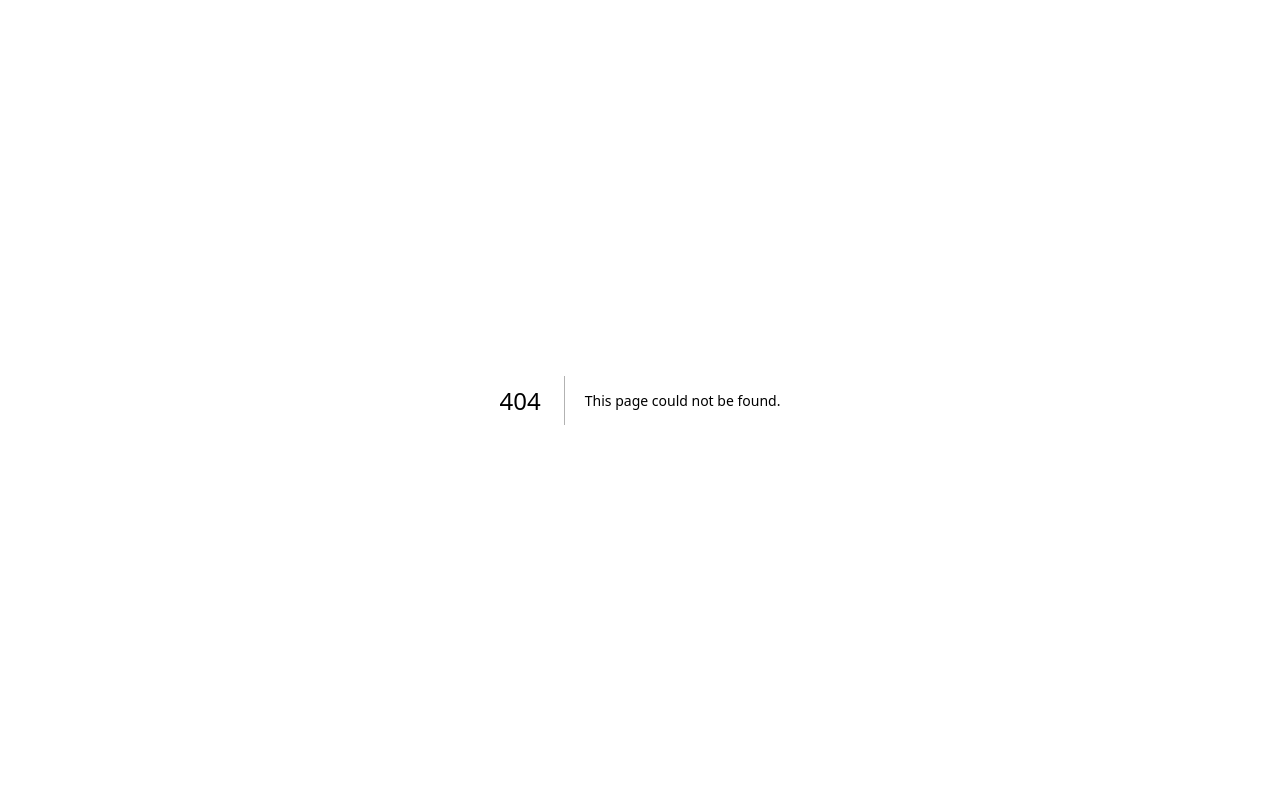
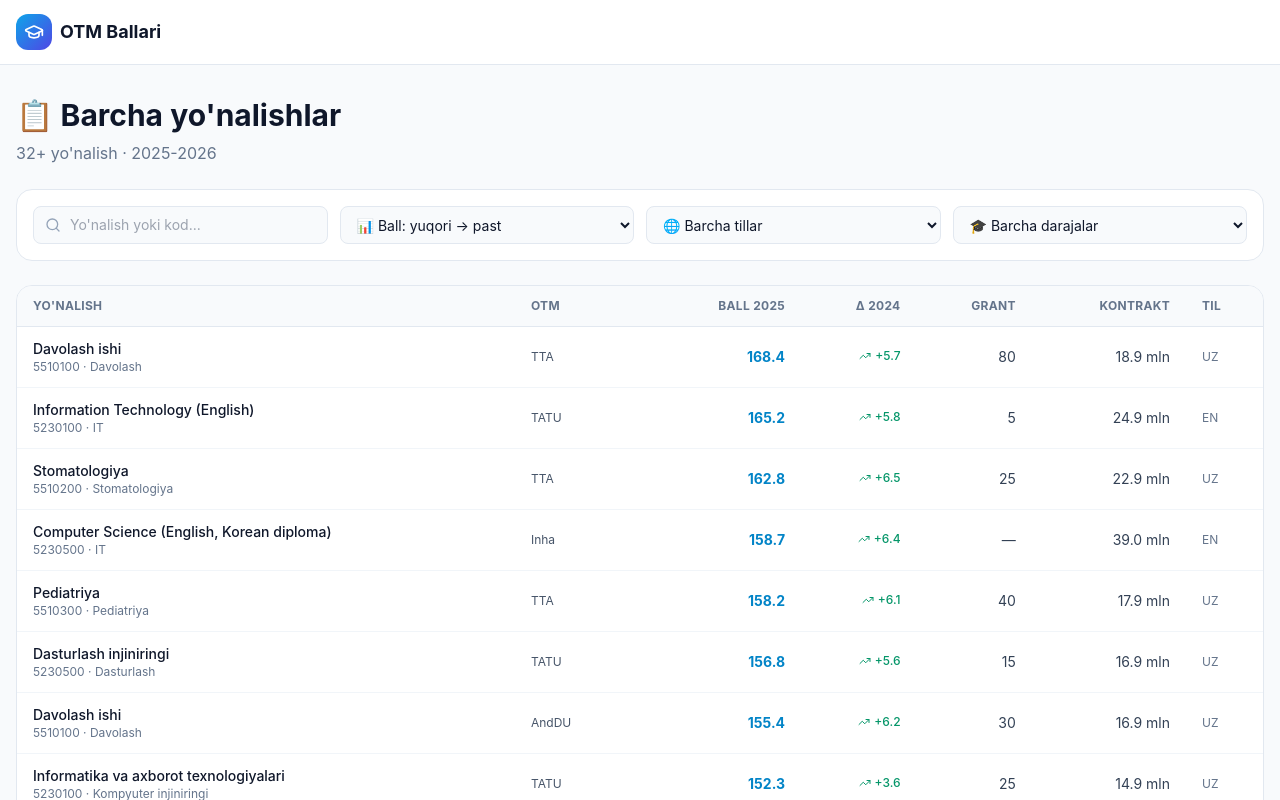
Before and after one commit to KRYZENSYS/otm-kirish-ballari, a Next.js app: page /directions in a window 1280 px wide. Before the commit this address had no page. Shown: the top 800 px of the page. Built offline with nearby package versions, Linux system fonts and the light colour scheme.

Commit message:
Directions page

```diff
--- /dev/null
+++ b/app/directions/page.tsx
@@ -0,0 +1,140 @@
+"use client";
+
+import { useMemo, useState } from "react";
+import Link from "next/link";
+import { Search, ArrowUpDown, GraduationCap, TrendingUp, TrendingDown } from "lucide-react";
+import { directions } from "@/lib/data/directions";
+import { getUniversity } from "@/lib/data/universities";
+
+export default function DirectionsPage() {
+  const [query, setQuery] = useState("");
+  const [sort, setSort] = useState<"score" | "price" | "code">("score");
+  const [dir, setDir] = useState<"asc" | "desc">("desc");
+  const [language, setLanguage] = useState<string>("all");
+  const [degree, setDegree] = useState<string>("all");
+
+  const filtered = useMemo(() => {
+    let list = [...directions];
+    if (query) {
+      const q = query.toLowerCase();
+      list = list.filter(
+        (d) => d.name.toLowerCase().includes(q) || d.code.includes(q) || d.faculty.toLowerCase().includes(q)
+      );
+    }
+    if (language !== "all") list = list.filter((d) => d.language === language);
+    if (degree !== "all") list = list.filter((d) => d.degree === degree);
+
+    list.sort((a, b) => {
+      let av: number, bv: number;
+      if (sort === "score") { av = a.passingScore2025; bv = b.passingScore2025; }
+      else if (sort === "price") { av = a.contractPrice2025; bv = b.contractPrice2025; }
+      else { av = parseInt(a.code); bv = parseInt(b.code); }
+      return dir === "asc" ? av - bv : bv - av;
+    });
+    return list;
+  }, [query, sort, dir, language, degree]);
+
+  return (
+    <div className="min-h-screen bg-slate-50">
+      <header className="border-b border-slate-200 bg-white">
+        <div className="container mx-auto flex h-16 items-center px-4">
+          <Link href="/" className="flex items-center gap-2">
+            <div className="flex h-9 w-9 items-center justify-center rounded-xl bg-gradient-to-br from-brand-500 to-indigo-600 text-white">
+              <GraduationCap className="h-5 w-5" />
+            </div>
+            <span className="text-lg font-bold">OTM Ballari</span>
+          </Link>
+        </div>
+      </header>
+
+      <div className="container mx-auto px-4 py-8">
+        <h1 className="mb-2 text-3xl font-bold">📋 Barcha yo'nalishlar</h1>
+        <p className="mb-6 text-slate-500">{directions.length}+ yo'nalish · 2025-2026</p>
+
+        <div className="mb-6 grid gap-3 rounded-2xl border border-slate-200 bg-white p-4 md:grid-cols-4">
+          <div className="relative">
+            <Search className="absolute left-3 top-1/2 h-4 w-4 -translate-y-1/2 text-slate-400" />
+            <input
+              type="text"
+              value={query}
+              onChange={(e) => setQuery(e.target.value)}
+              placeholder="Yo'nalish yoki kod..."
+              className="w-full rounded-lg border border-slate-200 bg-slate-50 py-2 pl-9 pr-3 text-sm outline-none focus:border-brand-400 focus:bg-white"
+            />
+          </div>
+          <select value={`${sort}-${dir}`} onChange={(e) => { const [s, d] = e.target.value.split("-"); setSort(s as "score"|"price"|"code"); setDir(d as "asc"|"desc"); }} className="rounded-lg border border-slate-200 bg-slate-50 px-3 py-2 text-sm outline-none focus:border-brand-400 focus:bg-white">
+            <option value="score-desc">📊 Ball: yuqori → past</option>
+            <option value="score-asc">📊 Ball: past → yuqori</option>
+            <option value="price-desc">💰 Narx: yuqori → past</option>
+            <option value="price-asc">💰 Narx: past → yuqori</option>
+            <option value="code-asc">🔢 Kod: A → Z</option>
+          </select>
+          <select value={language} onChange={(e) => setLanguage(e.target.value)} className="rounded-lg border border-slate-200 bg-slate-50 px-3 py-2 text-sm outline-none focus:border-brand-400 focus:bg-white">
+            <option value="all">🌐 Barcha tillar</option>
+            <option value="uz">O'zbek</option>
+            <option value="ru">Rus</option>
+            <option value="en">Ingliz</option>
+          </select>
+          <select value={degree} onChange={(e) => setDegree(e.target.value)} className="rounded-lg border border-slate-200 bg-slate-50 px-3 py-2 text-sm outline-none focus:border-brand-400 focus:bg-white">
+            <option value="all">🎓 Barcha darajalar</option>
+            <option value="bachelor">Bakalavr</option>
+            <option value="master">Magistr</option>
+          </select>
+        </div>
+
+        {/* TABLE */}
+        <div className="overflow-x-auto rounded-2xl border border-slate-200 bg-white">
+          <table className="w-full text-sm">
+            <thead className="border-b border-slate-200 bg-slate-50 text-left text-xs uppercase tracking-wide text-slate-500">
+              <tr>
+                <th className="px-4 py-3">Yo'nalish</th>
+                <th className="px-4 py-3">OTM</th>
+                <th className="px-4 py-3 text-right">Ball 2025</th>
+                <th className="px-4 py-3 text-right">Δ 2024</th>
+                <th className="px-4 py-3 text-right">Grant</th>
+                <th className="px-4 py-3 text-right">Kontrakt</th>
+                <th className="px-4 py-3">Til</th>
+              </tr>
+            </thead>
+            <tbody className="divide-y divide-slate-100">
+              {filtered.map((d) => {
+                const u = getUniversity(d.universityId);
+                const diff = (d.passingScore2025 - (d.passingScore2024 || 0)).toFixed(1);
+                const isUp = parseFloat(diff) > 0;
+                return (
+                  <tr key={d.id} className="hover:bg-slate-50">
+                    <td className="px-4 py-3">
+                      <Link href={`/directions/${d.id}`} className="block">
+                        <div className="font-medium text-slate-900 hover:text-brand-600">{d.name}</div>
+                        <div className="text-xs text-slate-500">{d.code} · {d.faculty}</div>
+                      </Link>
+                    </td>
+                    <td className="px-4 py-3 text-xs text-slate-600">
+                      <Link href={`/universities/${d.universityId}`} className="hover:text-brand-600">{u?.shortName}</Link>
+                    </td>
+                    <td className="px-4 py-3 text-right font-bold text-brand-600">{d.passingScore2025}</td>
+                    <td className={`px-4 py-3 text-right text-xs font-medium ${isUp ? "text-emerald-600" : "text-rose-600"}`}>
+                      <span className="inline-flex items-center gap-1">
+                        {isUp ? <TrendingUp className="h-3 w-3" /> : <TrendingDown className="h-3 w-3" />}
+                        {isUp ? "+" : ""}{diff}
+                      </span>
+                    </td>
+                    <td className="px-4 py-3 text-right text-slate-700">{d.grantQuota2025 || "—"}</td>
+                    <td className="px-4 py-3 text-right text-slate-700">{(d.contractPrice2025 / 1000000).toFixed(1)} mln</td>
+                    <td className="px-4 py-3 text-xs uppercase text-slate-500">{d.language}</td>
+                  </tr>
+                );
+              })}
+            </tbody>
+          </table>
+        </div>
+
+        {filtered.length === 0 && (
+          <div className="rounded-xl border border-dashed border-slate-300 bg-white p-10 text-center text-slate-500">
+            Hech narsa topilmadi.
+          </div>
+        )}
+      </div>
+    </div>
+  );
+}
```
